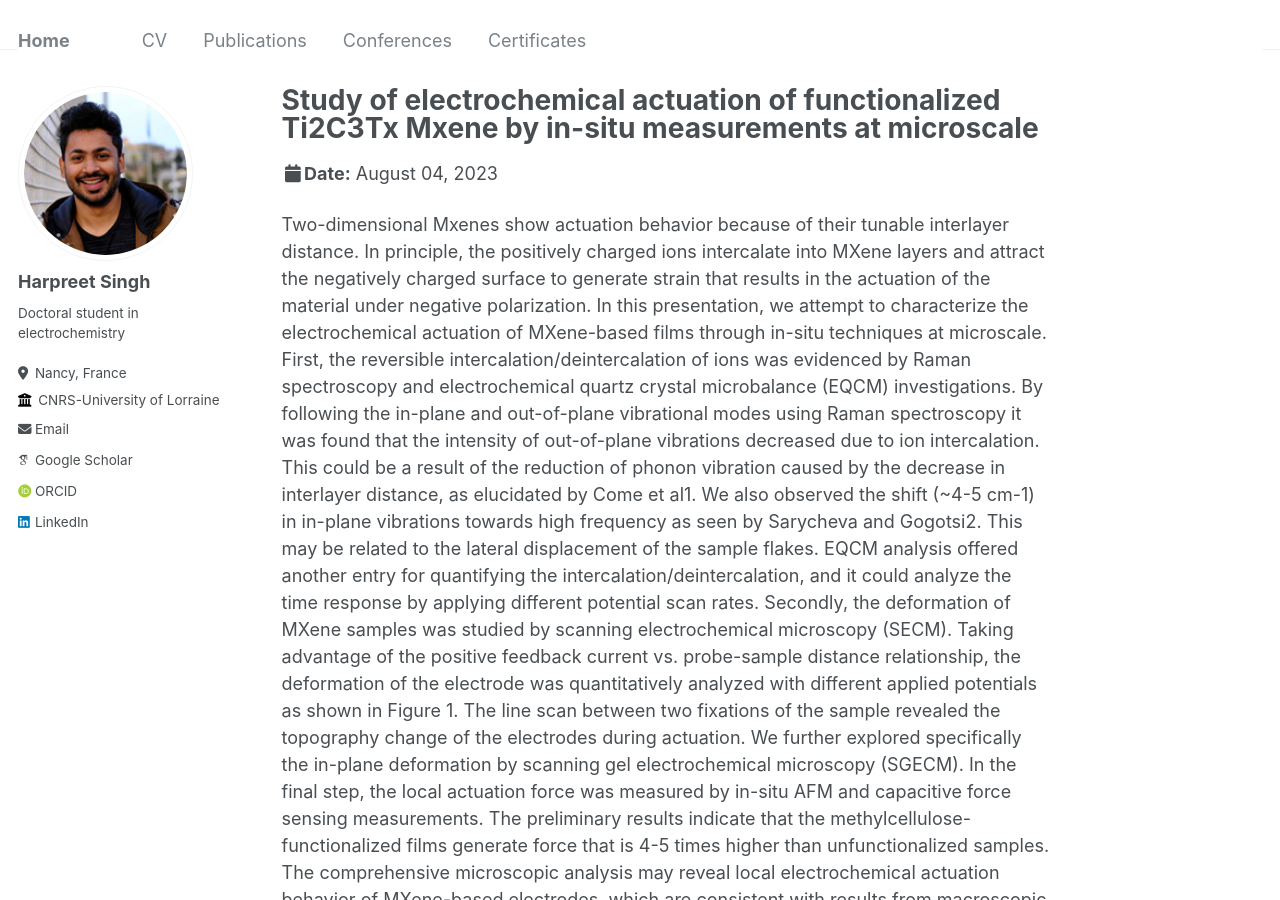
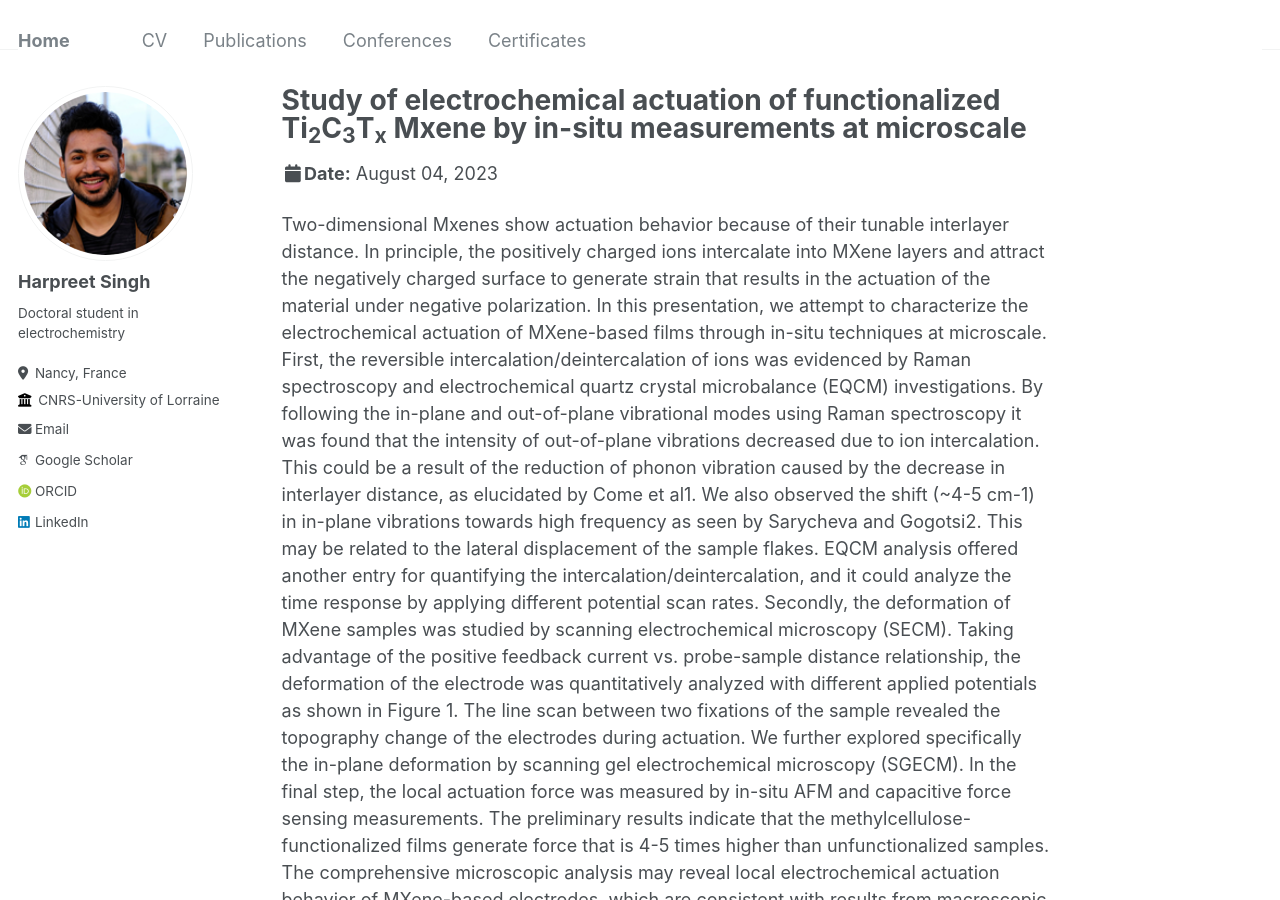
Before and after one commit to Harpr33t-Singh/Harpr33t-Singh.github.io, a Jekyll site: the page built from _talks/2012-03-01-talk-1.md, in a window 1280 px wide and 900 px high. Built offline with Jekyll 4.4.1, drawn with Linux system fonts in a browser that asks for light colours; some web fonts are replaced.

Commit message:
Update 2012-03-01-talk-1.md

```diff
--- a/_talks/2012-03-01-talk-1.md
+++ b/_talks/2012-03-01-talk-1.md
@@ -1,5 +1,5 @@
 ---
-title: "Study of electrochemical actuation of functionalized Ti2C3Tx Mxene by in-situ measurements at microscale"
+title: "Study of electrochemical actuation of functionalized Ti<sub>2</sub>C<sub>3</sub>T<sub>x</sub> Mxene by in-situ measurements at microscale"
 collection: talks
 type: "Oral Presentation"
 permalink: /talks/2012-03-01-talk-1
```
